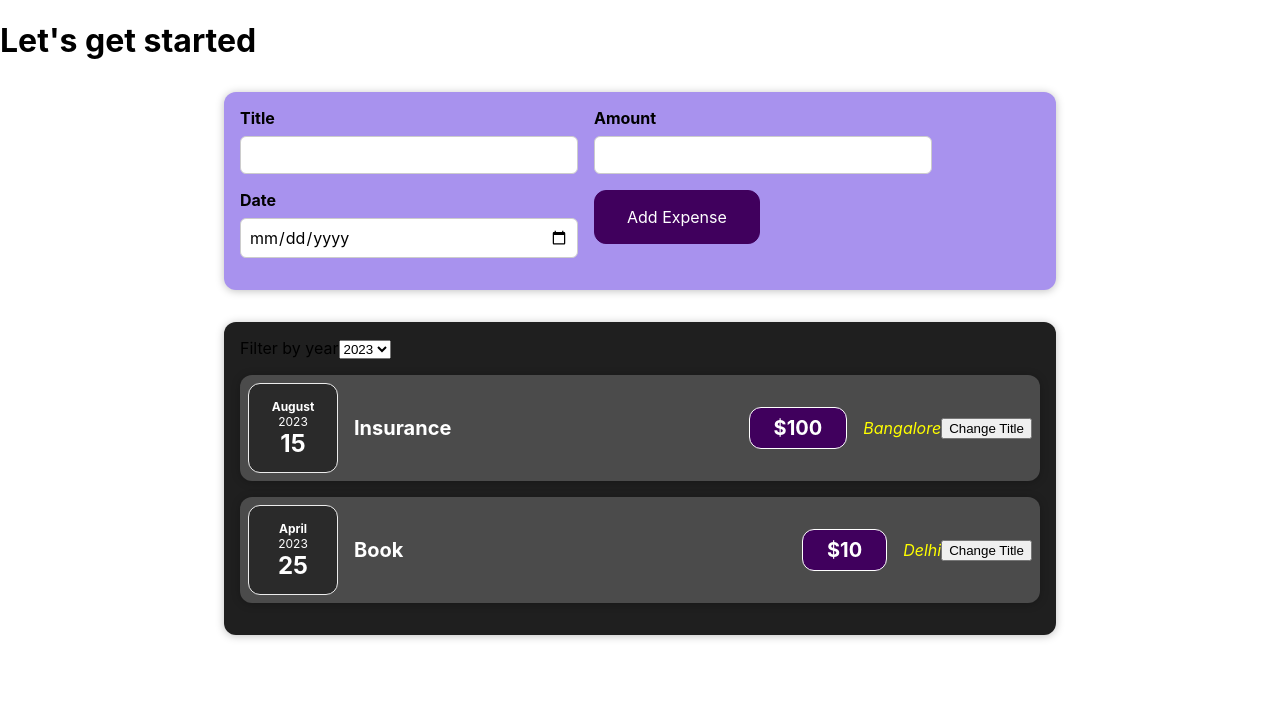
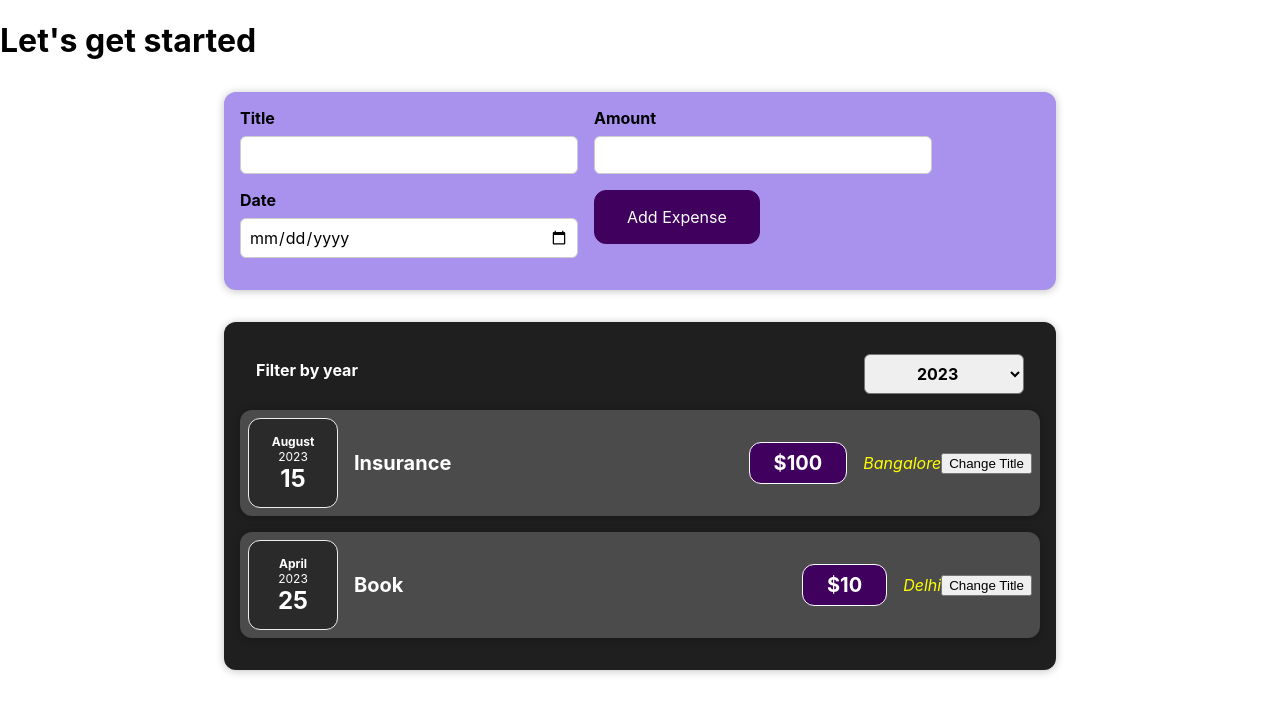
Before and after one commit to ChinthanaK/expense-tracker-react-app, a React (Create React App) app: page / in a window 1280 px wide. Shown: the top 714 px of the page. Built offline with nearby package versions, Linux system fonts and the light colour scheme.

Commit message:
conditional rendering

```diff
--- a/src/components/Expenses/ExpenseFilter.css
+++ b/src/components/Expenses/ExpenseFilter.css
@@ -0,0 +1,24 @@
+.expenses-filter {
+  color: white;
+  padding: 0 1rem;
+}
+
+.expenses-filter__control {
+  display: flex;
+  width: 100%;
+  align-items: center;
+  justify-content: space-between;
+  margin: 1rem 0;
+}
+
+.expenses-filter label {
+  font-weight: bold;
+  margin-bottom: 0.5rem;
+}
+
+.expenses-filter select {
+  font: inherit;
+  padding: 0.5rem 3rem;
+  font-weight: bold;
+  border-radius: 6px;
+}
--- a/src/components/Expenses/ExpenseFilter.js
+++ b/src/components/Expenses/ExpenseFilter.js
@@ -1,4 +1,5 @@
 import React from 'react'
+import "./ExpenseFilter.css"
 
 const ExpenseFilter = (props) => {
     const dropdownChangeFilter =(event) =>{
@@ -12,6 +13,7 @@ const ExpenseFilter = (props) => {
                 <option value="2023">2023</option>
                 <option value="2024">2024</option>
                 <option value="2025">2025</option>
+                <option value="2026">2026</option>
             </select>
         </div>
     </div>
--- a/src/components/Expenses/Expenses.js
+++ b/src/components/Expenses/Expenses.js
@@ -10,14 +10,35 @@ const Expenses = (props) => {
     setFilteredYear(selectedYear);
 
    }
+   const filteredExpense = props.expenses.filter((expense) =>{
+        return expense.date.getFullYear().toString()===filteredYear;
+      })
+
+      let expenseContent = <p>No expenses found</p>
+
+       if(filteredExpense.length===1){
+      expenseContent = filteredExpense.map((expense) => {
+        return (
+          <React.Fragment key={expense.id}>
+            <ExpenseItem key={expense.id} date={expense.date} title={expense.title} price={expense.price} location={expense.location} ></ExpenseItem>
+            <p>Only one expense found. Please add more</p>
+          </React.Fragment>
+        )
+      })
+    }
+
+    if(filteredExpense.length >1){
+      expenseContent = filteredExpense.map((expense) =>(
+        <ExpenseItem key={expense.id} date={expense.date} title={expense.title} price={expense.price} location={expense.location} ></ExpenseItem>
+      ))
+    }
+
   return (
     <Card className='expenses'>
     <ExpenseFilter onSelected={filteredYear} onChangeFilter={changeFilterHandler}/>
-      {props.expenses.filter((expense) =>{
-        return expense.date.getFullYear().toString()===filteredYear;
-      }).map((expense) => (
-         <ExpenseItem key={expense.id} date={expense.date} title={expense.title} price={expense.price} location={expense.location} ></ExpenseItem>
-      ))}
+    {expenseContent}
+
+
     </Card>
   )
 }
```
